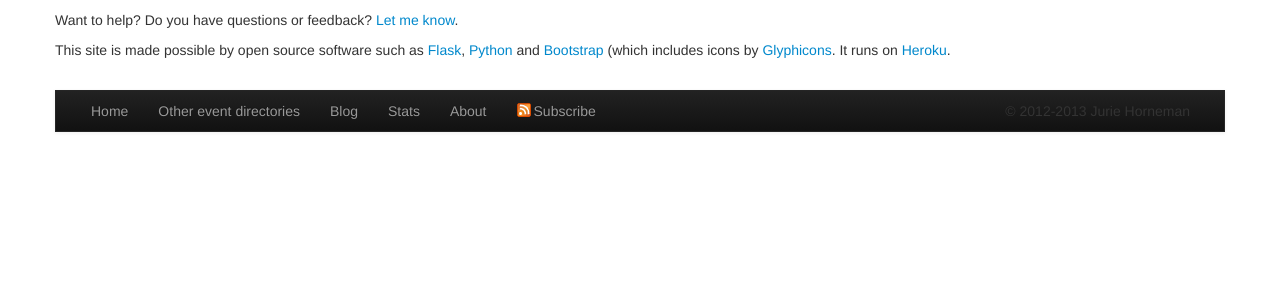
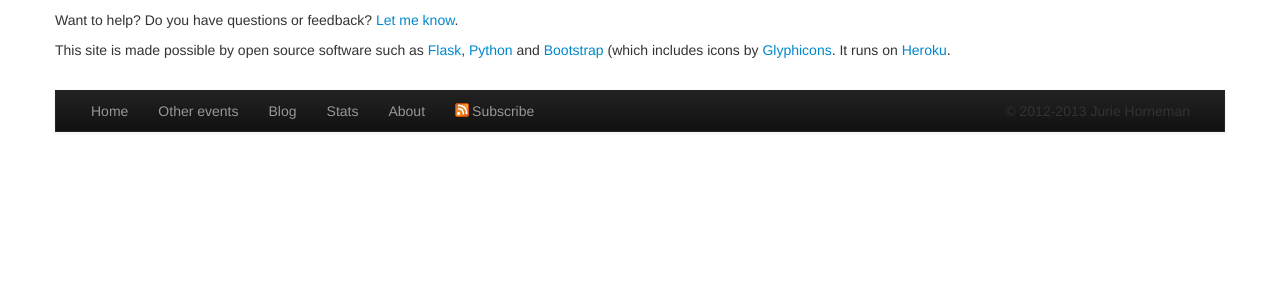
Before and after one commit to jhorneman/gameconfs, a Python web app: template gameconfs/templates/about.html in a window 1280 px wide. Shown: the part 192-492 px from the top of the page. Run offline with Jinja, Linux system fonts and the light colour scheme; the template is opened without the code that fills it, so the values that code supplies are empty; some libraries are stand-ins or nearby versions.

Commit message:
Shortened footer text.

```diff
--- a/gameconfs/templates/layout.html
+++ b/gameconfs/templates/layout.html
@@ -51,7 +51,7 @@
         <div class="navbar-inner">
           <ul class="nav">
             <li><a href="{{ url_for('index') }}">Home</a></li>
-            <li><a href="{{ url_for('other') }}">Other event directories</a></li>
+            <li><a href="{{ url_for('other') }}">Other events</a></li>
             <li><a href="http://blog.gameconfs.com">Blog</a></li>
             <li><a href="{{ url_for('stats') }}">Stats</a></li>
             <li><a href="{{ url_for('about') }}">About</a></li>
```
